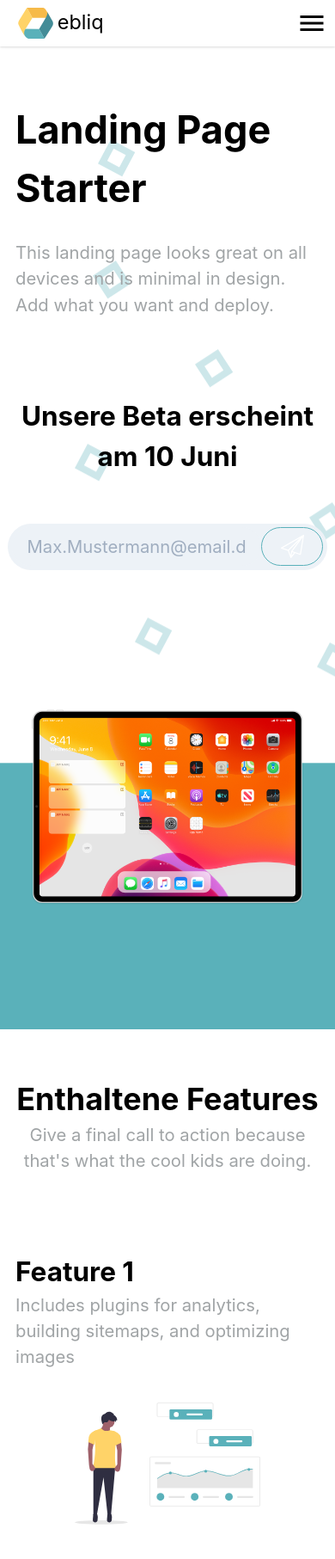
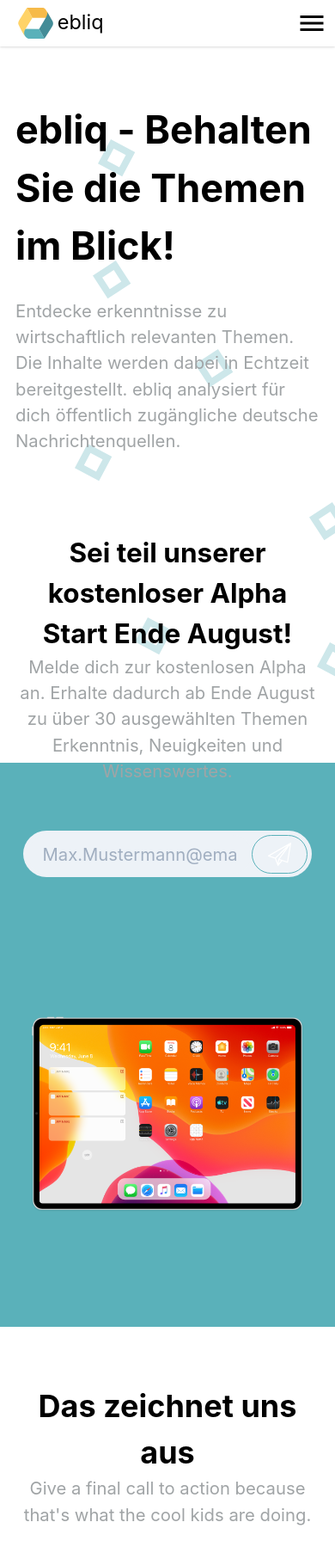
Before and after one commit to ebliq/landingpage, a Gatsby site in the folder gatsby/: page / in a window 390 px wide. Shown: the top 1813 px of the page at 86% size. Built offline with nearby package versions, Linux system fonts and the light colour scheme; Gatsby itself is replaced by a stand-in of ours; what tailwindcss-ripple would draw is missing.

Commit message:
deploythat

```diff
--- a/gatsby/src/components/ContactUs.tsx
+++ b/gatsby/src/components/ContactUs.tsx
@@ -4,10 +4,18 @@ import React from 'react'
 
 const CallToAction = () => (
   <div className="py-12 px-4 text-center">
-    <h2>Stay Updated</h2>
-    <p className="text-black">Give a final call to action because that's what the cool kids are doing.</p>
+    <h2>Interesse geweckt?</h2>
+    <p className="text-black">
+      Du kannst dich zu unseren Newsletter anmelden, um über den aktuellen Entwicklungsstand zu informiert werden. Du
+      kannst uns gerne auch einfach eine E-mail schreiben.
+    </p>
 
-    <button className="bg-secondary">Get Early Access</button>
+    <button
+      className="h-full ripple-bg-primary
+          rounded-full cursor-pointer px-4 outline-none border-solid border
+          border-primary text-white flex justify-center items-center">
+      Melde dich an!
+    </button>
   </div>
 )
 
--- a/gatsby/src/components/featureSection.tsx
+++ b/gatsby/src/components/featureSection.tsx
@@ -10,18 +10,20 @@ import RealTimeIcon from '../assets/realtime.svg'
 
 const features = [
   {
-    title: 'Feature 1',
-    description: 'Includes plugins for analytics, building sitemaps, and optimizing images',
+    title: 'Fokus auf Deutsche Quellen und Sprache ...',
+    description:
+      '...Wir nutzen “State-of-the-art” Deep Learning Technologien von Google, Facebook oder Microsoft. Wir haben diese Technologien jedoch auf die Deutsche Sprache angewendet und dafür KI-Modelle trainiert.',
     icon: ReportIcon,
   },
   {
-    title: 'Feautre 2',
+    title: 'Zuverlässig Informationen erhalten ...',
     description: 'Includes plugins for analytics, building sitemaps, and optimizing images',
     icon: InsightsIcon,
   },
   {
-    title: 'Feature 3',
-    description: 'Includes plugins for analytics, building sitemaps, and optimizing images',
+    title: 'Weil nur Echtzeit zählt ...',
+    description:
+      '... Wir erzeugen unsere Erkenntnisse, die Neuigkeiten und das Wissen dabei in Nahezu Echtzeit. Unsere Daten aktualisieren wir dazu alle 5 Minuten und erzeugen die Insights direkt im anschluss.',
     icon: RealTimeIcon,
   },
 ]
@@ -29,7 +31,7 @@ const features = [
 const FeatureSection: any = () => (
   <React.Fragment>
     <div id="feature" className="px-4 md:px-16 text-center py-12 ">
-      <h2>Enthaltene Features</h2>
+      <h2>Das zeichnet uns aus</h2>
       <p className="text-gray">Give a final call to action because that's what the cool kids are doing.</p>
     </div>
     {features.map((feature, index) => (
--- a/gatsby/src/components/header.tsx
+++ b/gatsby/src/components/header.tsx
@@ -4,9 +4,10 @@ import React from 'react'
 
 const Header = () => (
   <header className="py-8 px-4 ">
-    <h1>Landing Page Starter</h1>
+    <h1>ebliq - Behalten Sie die Themen im Blick!</h1>
     <p className=" max-w-2xl text-gray">
-      This landing page looks great on all devices and is minimal in design. Add what you want and deploy.
+      Entdecke erkenntnisse zu wirtschaftlich relevanten Themen. Die Inhalte werden dabei in Echtzeit bereitgestellt.
+      ebliq analysiert für dich öffentlich zugängliche deutsche Nachrichtenquellen.
     </p>
   </header>
 )
--- a/gatsby/src/components/register.tsx
+++ b/gatsby/src/components/register.tsx
@@ -9,8 +9,15 @@ const Register = () => {
   const ref = React.useRef(null)
   const {submit, error, loading} = useRegister(ref)
   return (
-    <div id="demo" className="flex justify-center flex-col py-12">
-      <h3 className="text-center">Unsere Beta erscheint am 10 Juni</h3>
+    <section className="container mx-auto max-w-4xl">
+      <div id="demo" className="flex justify-center flex-col px-4 md:px-16 text-center py-12">
+        <h3>
+          Sei teil unserer kostenloser Alpha <br /> Start Ende August!
+        </h3>
+        <p className="text-gray">
+          Melde dich zur kostenlosen Alpha an. Erhalte dadurch ab Ende August zu über 30 ausgewählten Themen Erkenntnis,
+          Neuigkeiten und Wissenswertes.
+        </p>
 
         <div className="mt-12 h-12 flex justify-center">
           <div
@@ -43,6 +50,7 @@ const Register = () => {
           <h5 className="text-center text-error">{error || ' '}</h5>
         </div>
       </div>
+    </section>
   )
 }
 
--- a/gatsby/src/components/useCaseSection.tsx
+++ b/gatsby/src/components/useCaseSection.tsx
@@ -9,18 +9,20 @@ import SentimentIcon from '../assets/sentiment.svg'
 
 const usecases = [
   {
-    title: 'Anwedungsfall 1',
-    description: 'Includes plugins for analytics, building sitemaps, and optimizing images',
+    title: 'CRM - Key Account',
+    description:
+      'Finde neue Interessenten und erhalte bestehen Kundenkontakt. Recherchiere Echtzeit-Nachrichtenverfolgung für die Unternehmen in Ihrer Pipeline zu personalisieren.',
     icon: IpadIcon,
   },
   {
-    title: 'Anwedungsfall 2',
-    description: 'Includes plugins for analytics, building sitemaps, and optimizing images',
+    title: 'Führungskräfte & Marketingexperten',
+    description:
+      'Behalte deine Themen im Auge, beobachte, was die Leute darüber sagen. Erkenne Branchentrends und sei stets aktuell, um in echtzeit reagieren zu können.',
     icon: ScaleIcon,
   },
   {
-    title: 'Anwedungsfall 3',
-    description: 'Includes plugins for analytics, building sitemaps, and optimizing images',
+    title: 'dein Anwendungsfall',
+    description: 'Komme auf uns zu wenn du das Gefühl hast ebliq könnte genau das richtige für dich sein.',
     icon: SentimentIcon,
   },
 ]
@@ -28,7 +30,7 @@ const usecases = [
 const UsecaseSection: any = () => (
   <React.Fragment>
     <div id="usecase" className="px-4 md:px-16 text-center py-12 ">
-      <h2>Mögliche Anwedungsfälle für uns sind</h2>
+      <h2>So könntest du ebliq verwenden und davon profitieren</h2>
       <p className="text-gray">
         Die App ermöglicht Ihnen Informationen zu Kunden in Echtzeit zu generieren und verarbieten
       </p>
```
Lines whose indentation alone changed are shown as unchanged.
